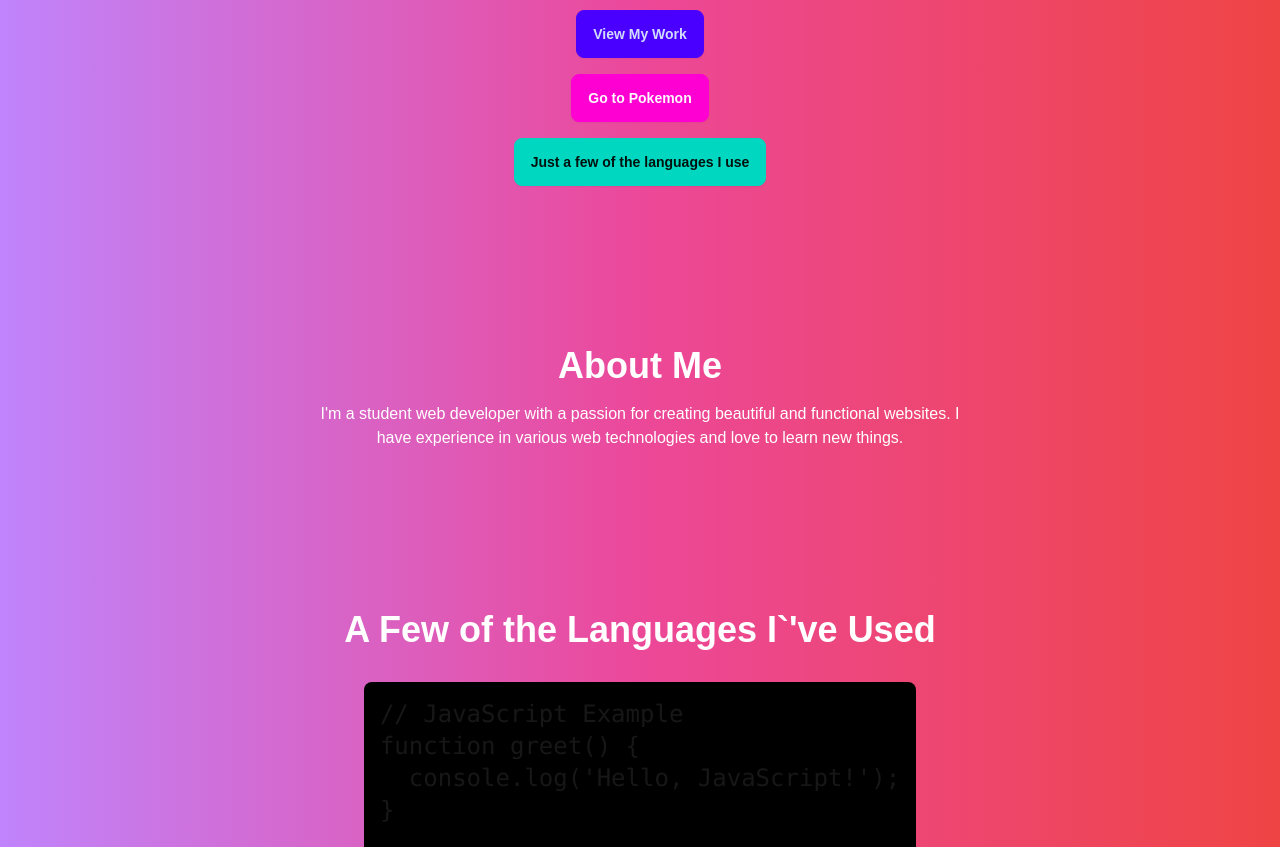
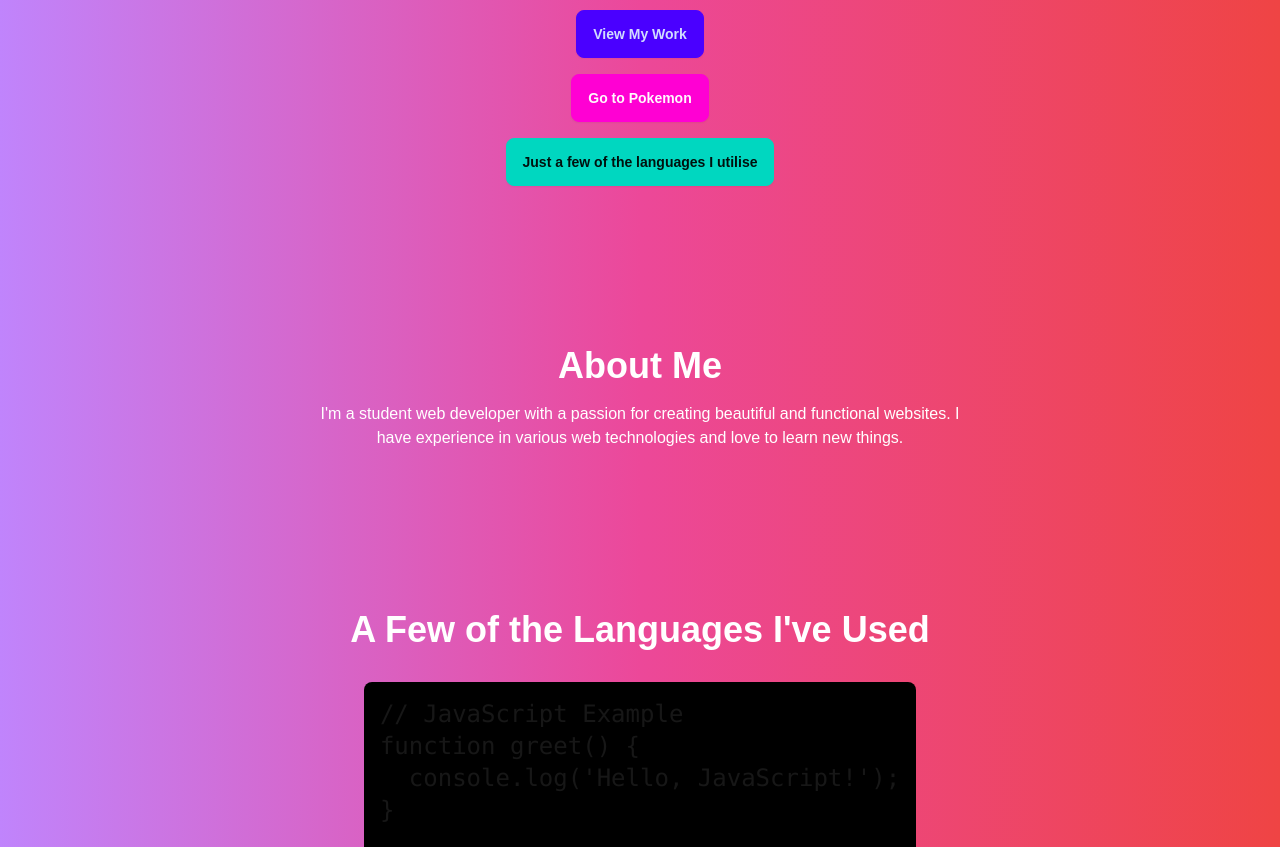
Before and after one commit to nicky-mc/typescript-demo, a Next.js app: page / in a window 1280 px wide. Shown: the part 440-1287 px from the top of the page. Built offline with nearby package versions, Linux system fonts and the light colour scheme.

Commit message:
some code animations added and cv download

```diff
--- a/src/app/page.tsx
+++ b/src/app/page.tsx
@@ -4,7 +4,11 @@ import Image from "next/image";
 import Link from "next/link";
 import { Typewriter } from 'react-simple-typewriter';
 
-const TypingAnimation = ({ text }) => (
+interface TypingAnimationProps {
+  text: string;
+}
+
+const TypingAnimation: React.FC<TypingAnimationProps> = ({ text }) => (
   <Typewriter
     words={[text]}
     loop={false}
@@ -75,7 +79,8 @@ export default function Home() {
           <a
             href="#animations"
             className="btn btn-accent mt-4 hover:bg-white hover:text-black"
-          >Just a few of the languages I use
+          >
+            Just a few of the languages I utilise
           </a>
         </main>
 
@@ -92,7 +97,7 @@ export default function Home() {
 
         <section id="animations" className="py-20">
           <h2 className="text-4xl font-bold text-center text-white">
-            A Few of the Languages I`&apos;ve Used
+            A Few of the Languages I&apos;ve Used
           </h2>
           <div className="flex flex-col items-center mt-8 space-y-4">
             <div className="bg-black p-4 rounded-lg text-2xl">
```
